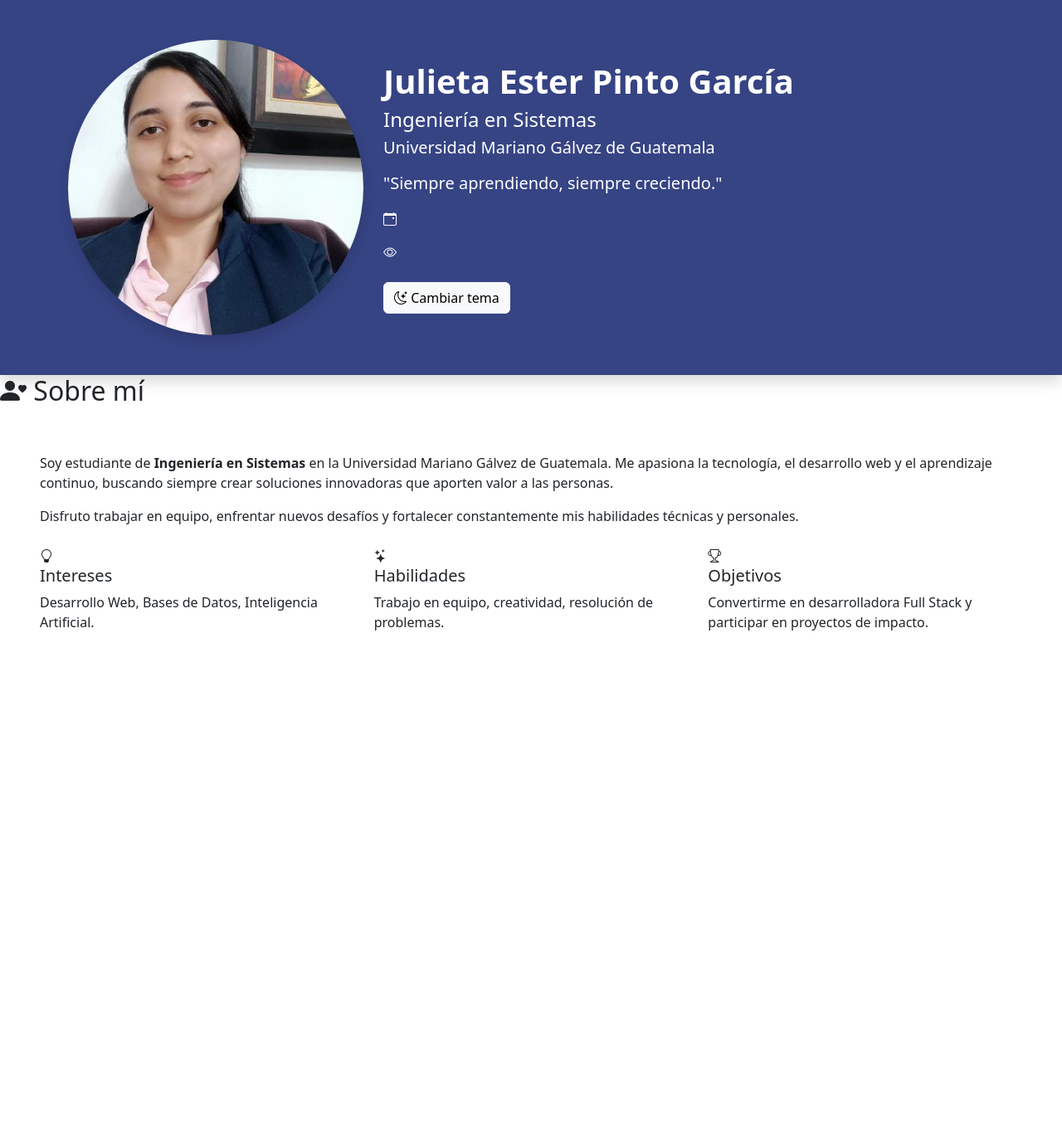
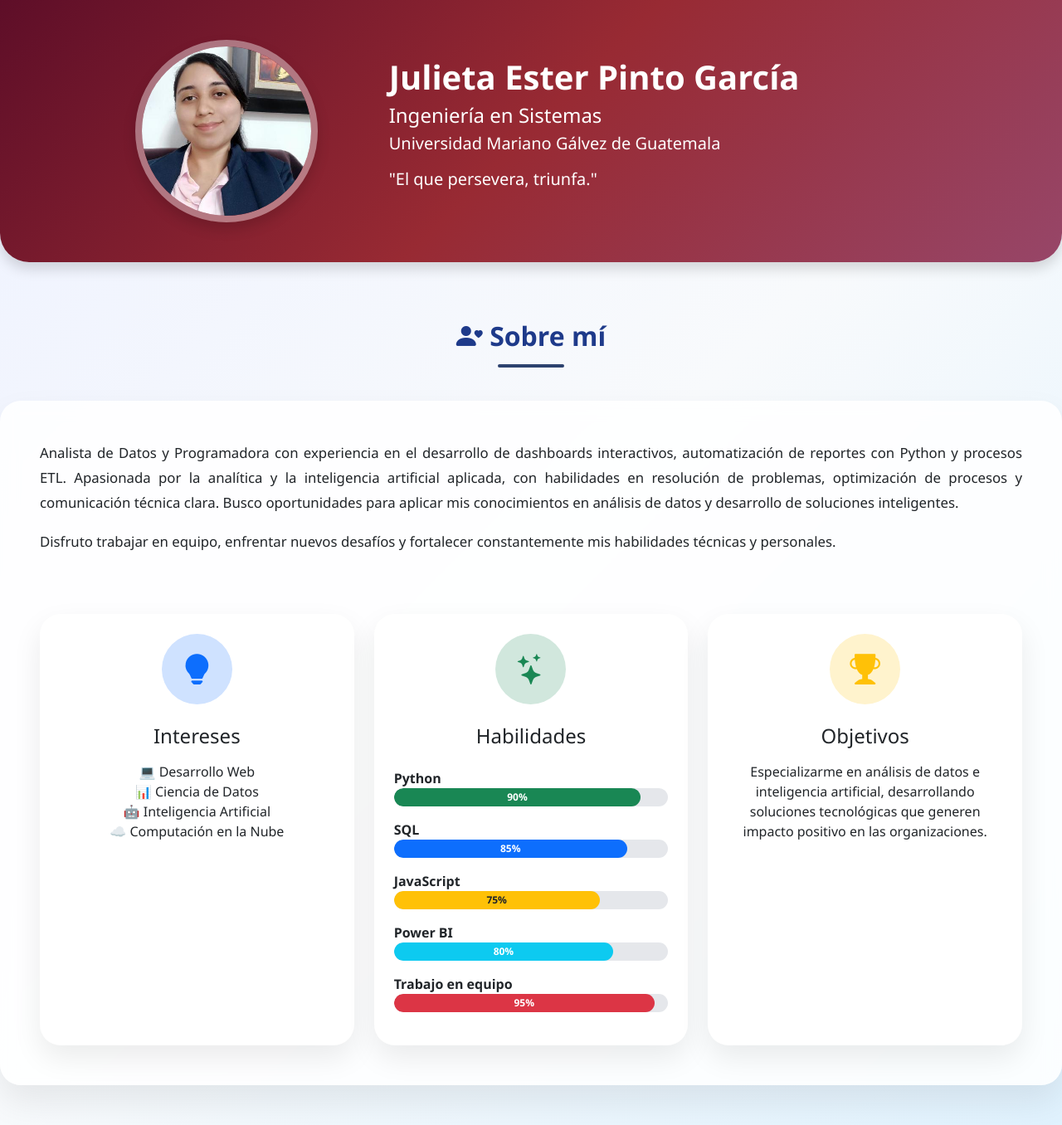
Before and after one commit to melgust/desaweb2026b, a PHP site: page / in a window 1280 px wide. Shown: the whole page at 83% size. Before the commit the page ends 760 px from the top, so only its background shows below. Run offline with PHP 8.4, Linux system fonts and the light colour scheme.

Commit message:
html habilidades
Se agregaron habilidades en forma de barras progresivas

```diff
--- a/practrice1/css/styles.css
+++ b/practrice1/css/styles.css
@@ -1,4 +1,262 @@
-.header-personalizado{
-    background-color: #364484;
-    color: white;
+/* ================= GENERAL ================= */
+
+body {
+
+    background: linear-gradient(
+        135deg,
+        #eef2ff,
+        #f8fafc,
+        #e0f2fe
+    );
+
+    min-height: 100vh;
+
+    font-family: "Segoe UI", Arial, sans-serif;
+
+    color: #1f2937;
+
 }
+
+
+/* Contenedor principal */
+
+.container {
+
+    max-width: 1100px;
+
+}
+
+
+/* ================= HEADER ================= */
+
+.header-personalizado {
+
+    background:
+    linear-gradient(
+        135deg,
+        #5e0e28,
+        #982a33,
+        #974668
+    );
+
+    color:white;
+
+    border-radius:0 0 35px 35px;
+
+}
+
+
+.profile-img {
+
+    width:220px;
+
+    height:220px;
+
+    object-fit:cover;
+
+    border:8px solid rgba(255,255,255,.4);
+
+}
+
+
+/* ================= TITULOS ================= */
+
+
+.section-title {
+
+    text-align:center;
+
+    font-size:2rem;
+
+    font-weight:700;
+
+    margin-bottom:40px;
+
+    color:#1e3a8a;
+
+}
+
+
+.section-title::after {
+
+    content:"";
+
+    display:block;
+
+    width:80px;
+
+    height:4px;
+
+    background:#2d426e;
+
+    border-radius:20px;
+
+    margin:15px auto;
+
+}
+
+
+
+/* ================= SOBRE MI ================= */
+
+
+.about-card {
+
+    border-radius:25px;
+
+    background:rgba(255,255,255,.85);
+
+    backdrop-filter:blur(10px);
+
+    box-shadow:
+    0 20px 40px rgba(0,0,0,.08);
+
+}
+
+
+
+.about-text {
+
+    font-size:1.05rem;
+
+    line-height:1.8;
+
+    text-align:justify;
+
+}
+
+
+
+/* ================= TARJETAS INFO ================= */
+
+
+.info-card {
+
+    border-radius:25px !important;
+
+    background:white;
+
+    box-shadow:
+
+    0 15px 35px rgba(0,0,0,.08);
+
+    transition:.35s ease;
+
+}
+
+
+.info-card:hover {
+
+    transform:translateY(-12px);
+
+    box-shadow:
+
+    0 25px 50px rgba(0,0,0,.15);
+
+}
+
+
+/* Iconos */
+
+
+.icon-circle {
+
+    width:85px;
+
+    height:85px;
+
+    border-radius:50%;
+
+    display:flex;
+
+    justify-content:center;
+
+    align-items:center;
+
+    margin:auto;
+
+}
+
+
+.icon-circle i {
+
+    font-size:2.3rem;
+
+}
+
+
+
+/* ================= ESPACIADO ================= */
+
+
+section {
+
+    margin-top:70px;
+
+    margin-bottom:70px;
+
+}
+
+
+
+/* ================= RESPONSIVE ================= */
+
+
+@media(max-width:768px){
+
+    .header-personalizado{
+
+        text-align:center;
+
+    }
+
+
+    .profile-img{
+
+        width:160px;
+
+        height:160px;
+
+        margin-bottom:25px;
+
+    }
+
+
+    .about-text{
+
+        text-align:left;
+
+    }
+
+}
+/* ================= BARRAS DE HABILIDADES ================= */
+
+.progress {
+
+    height: 22px;
+
+    border-radius: 20px;
+
+    background:#e5e7eb;
+
+    overflow:hidden;
+
+}
+
+
+.progress-bar {
+
+    font-weight:600;
+
+    border-radius:20px;
+
+    transition:0.5s ease;
+
+}
+
+
+.progress-bar:hover {
+
+    filter:brightness(1.1);
+
+}
--- a/practrice1/index.html
+++ b/practrice1/index.html
@@ -48,31 +48,11 @@
                     </h5>
 
                     <p class="lead mt-3">
-                        "Siempre aprendiendo, siempre creciendo."
+                        "El que persevera, triunfa."
                     </p>
 
-                    <div class="mt-3">
 
-                        <p>
-                            <i class="bi bi-calendar-event"></i>
-                            <span id="fechaHora"></span>
-                        </p>
 
-                        <p>
-                            <i class="bi bi-eye"></i>
-                            <span id="contador"></span>
-                        </p>
-
-                    </div>
-
-                    <button
-                        class="btn btn-light mt-2"
-                        id="themeBtn">
-
-                        <i class="bi bi-moon-stars"></i>
-                        Cambiar tema
-
-                    </button>
 
                 </div>
 
@@ -93,10 +73,7 @@
             <div class="card-body p-5">
 
                 <p class="about-text">
-                    Soy estudiante de <strong>Ingeniería en Sistemas</strong> en la
-                    Universidad Mariano Gálvez de Guatemala. Me apasiona la tecnología,
-                    el desarrollo web y el aprendizaje continuo, buscando siempre crear
-                    soluciones innovadoras que aporten valor a las personas.
+                    Analista de Datos y Programadora con experiencia en el desarrollo de dashboards interactivos, automatización de reportes con Python y procesos ETL. Apasionada por la analítica y la inteligencia artificial aplicada, con habilidades en resolución de problemas, optimización de procesos y comunicación técnica clara. Busco oportunidades para aplicar mis conocimientos en análisis de datos y desarrollo de soluciones inteligentes.
                 </p>
 
                 <p class="about-text">
@@ -104,54 +81,154 @@
                     constantemente mis habilidades técnicas y personales.
                 </p>
 
-                <div class="row mt-4">
 
-                    <div class="col-md-4">
+                <div class="row mt-5 g-4">
 
-                        <div class="about-box">
+    <!-- Intereses -->
+    <div class="col-lg-4 col-md-6">
 
-                            <i class="bi bi-lightbulb"></i>
+        <div class="card info-card h-100 text-center border-0">
 
-                            <h5>Intereses</h5>
+            <div class="card-body p-4">
 
-                            <p>
-                                Desarrollo Web, Bases de Datos,
-                                Inteligencia Artificial.
-                            </p>
+                <div class="icon-circle bg-primary-subtle">
+                    <i class="bi bi-lightbulb-fill text-primary"></i>
+                </div>
+
+                <h4 class="mt-4 mb-3">
+                    Intereses
+                </h4>
+
+                <ul class="list-unstyled">
+
+                    <li>💻 Desarrollo Web</li>
+
+                    <li>📊 Ciencia de Datos</li>
+
+                    <li>🤖 Inteligencia Artificial</li>
+
+                    <li>☁️ Computación en la Nube</li>
+
+                </ul>
 
             </div>
 
         </div>
 
-                    <div class="col-md-4">
+    </div>
 
-                        <div class="about-box">
+<!-- Habilidades -->
+<div class="col-lg-4 col-md-6">
 
-                            <i class="bi bi-stars"></i>
+    <div class="card info-card h-100 border-0">
 
-                            <h5>Habilidades</h5>
+        <div class="card-body p-4">
 
-                            <p>
-                                Trabajo en equipo, creatividad,
-                                resolución de problemas.
-                            </p>
+            <div class="icon-circle bg-success-subtle">
+                <i class="bi bi-stars text-success"></i>
+            </div>
+
+            <h4 class="mt-4 mb-4 text-center">
+                Habilidades
+            </h4>
+
+
+            <!-- Python -->
+            <label class="fw-bold">
+                Python
+            </label>
+
+            <div class="progress mb-3">
+                <div class="progress-bar bg-success"
+                     role="progressbar"
+                     style="width: 90%">
+                    90%
+                </div>
+            </div>
+
+
+            <!-- SQL -->
+            <label class="fw-bold">
+                SQL
+            </label>
+
+            <div class="progress mb-3">
+                <div class="progress-bar bg-primary"
+                     role="progressbar"
+                     style="width: 85%">
+                    85%
+                </div>
+            </div>
+
+
+            <!-- JavaScript -->
+            <label class="fw-bold">
+                JavaScript
+            </label>
+
+            <div class="progress mb-3">
+                <div class="progress-bar bg-warning text-dark"
+                     role="progressbar"
+                     style="width: 75%">
+                    75%
+                </div>
+            </div>
+
+
+            <!-- Power BI -->
+            <label class="fw-bold">
+                Power BI
+            </label>
+
+            <div class="progress mb-3">
+                <div class="progress-bar bg-info"
+                     role="progressbar"
+                     style="width: 80%">
+                    80%
+                </div>
+            </div>
+
+
+            <!-- Trabajo en equipo -->
+            <label class="fw-bold">
+                Trabajo en equipo
+            </label>
+
+            <div class="progress mb-3">
+                <div class="progress-bar bg-danger"
+                     role="progressbar"
+                     style="width: 95%">
+                    95%
+                </div>
+            </div>
+
 
         </div>
 
     </div>
 
-                    <div class="col-md-4">
+</div>
+    <!-- Objetivos -->
+    <div class="col-lg-4 col-md-12">
 
-                        <div class="about-box">
+        <div class="card info-card h-100 text-center border-0">
 
-                            <i class="bi bi-trophy"></i>
+            <div class="card-body p-4">
 
-                            <h5>Objetivos</h5>
+                <div class="icon-circle bg-warning-subtle">
+                    <i class="bi bi-trophy-fill text-warning"></i>
+                </div>
+
+                <h4 class="mt-4 mb-3">
+                    Objetivos
+                </h4>
 
                 <p>
-                                Convertirme en desarrolladora
-                                Full Stack y participar en
-                                proyectos de impacto.
+
+                    Especializarme en análisis de datos e inteligencia
+                    artificial, desarrollando soluciones tecnológicas
+                    que generen impacto positivo en las organizaciones.
+
                 </p>
 
             </div>
@@ -161,6 +238,7 @@
     </div>
 
 </div>
+            </div>
 
         </div>
 
```
Lines whose indentation alone changed are shown as unchanged.
